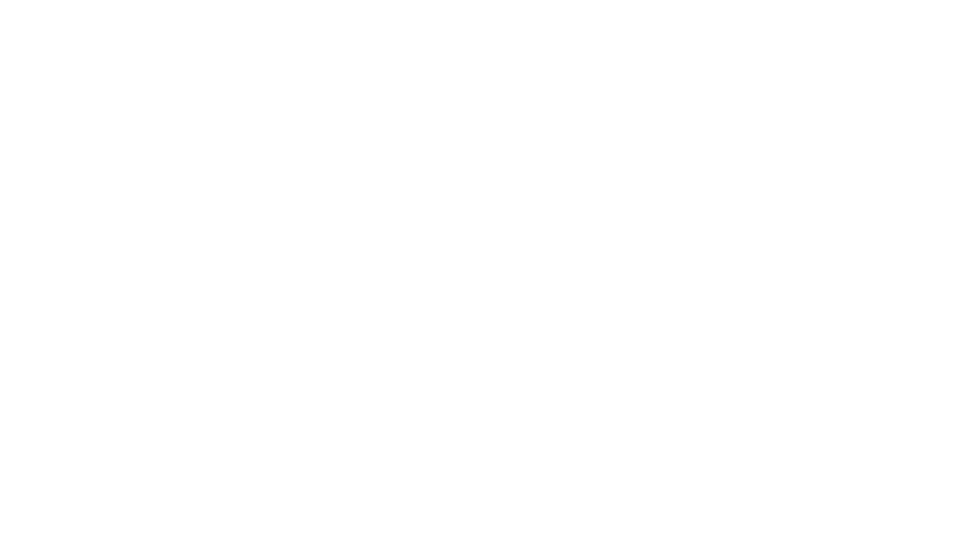
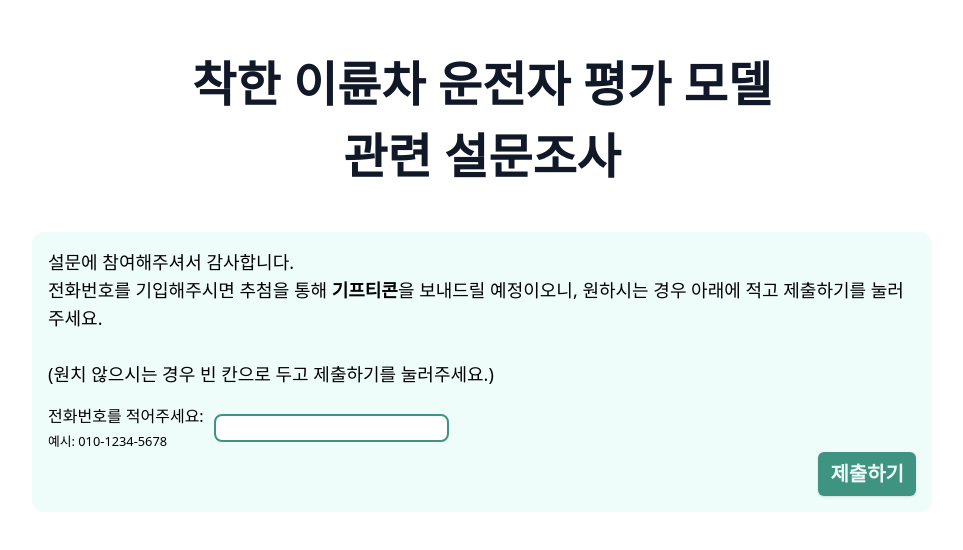
Before and after one commit to custardcream98/goodrider-interview-web, a Next.js app: page /submitted in a window 1280 px wide. Shown: the part 112-662 px from the top of the page, without its empty margins (158-1121 px from the left). Built offline with nearby package versions, Linux system fonts and the light colour scheme.

Commit message:
Feature: 전화번호 수집 및 결과 제출 구현

```diff
--- a/src/pages/index.tsx
+++ b/src/pages/index.tsx
@@ -8,8 +8,8 @@ const LandingPage = () => {
   const [isOnGoing, setIsOnGoing] = useState(false);
 
   useEffect(() => {
-    setIsEnded(Boolean(getStorage(storageKeys.isEnded)));
-    setIsOnGoing(Boolean(getStorage(storageKeys.isOnGoing)));
+    setIsEnded((_) => Boolean(getStorage(storageKeys.isEnded)));
+    setIsOnGoing((_) => Boolean(getStorage(storageKeys.isOnGoing)));
   }, []);
 
   return (
--- a/src/pages/submitted.tsx
+++ b/src/pages/submitted.tsx
@@ -1,5 +1,170 @@
-const Submitted = () => {
-  return <div></div>;
+import { useRouter } from "next/router";
+import { FormEvent, useEffect, useRef, useState } from "react";
+import { useRecoilValue } from "recoil";
+import Layout from "~/components/Layout";
+import { checkAllCompletedSelector } from "~/utils/atom";
+import { postData } from "~/utils/fetch";
+import {
+  getAllAnswers,
+  ILocalSelectiveAnswer,
+  removeLocalAnswer,
+  removeLocalisOnGoing,
+  setIsEndedLocalStorage,
+} from "~/utils/localStorage";
+import { IQuestionnaireData } from "~/utils/questionnaireDataInterface";
+import { createPairs, Questions } from "~/utils/question_data";
+import { getVideoQuestions, IVideoQuestion } from "~/utils/video_question_data";
+
+interface IProps {
+  sliderQuestions: Questions[];
+  selectiveQuestions: IVideoQuestion[];
+}
+
+const Submitted = ({ sliderQuestions, selectiveQuestions }: IProps) => {
+  const router = useRouter();
+  const checkAllCompleted = useRecoilValue(checkAllCompletedSelector);
+  const [isSubmitted, setIsSubmitted] = useState(false);
+  const [isPosted, setIsPosted] = useState(false);
+
+  const postDataAndLoad = async (questionnaireData: IQuestionnaireData) => {};
+
+  useEffect(() => {
+    if (!checkAllCompleted) {
+      router.push("interview/1");
+      return;
+    }
+  }, []);
+
+  const onSubmit = async (event: FormEvent<HTMLFormElement>) => {
+    event.preventDefault();
+
+    setIsSubmitted((_) => true);
+
+    const phoneNumber = phoneEleRef.current.value.trim().replaceAll("-", "");
+
+    const answers = getAllAnswers();
+    const questionsCount = sliderQuestions.length + selectiveQuestions.length;
+
+    let questionnaireData: IQuestionnaireData = {
+      questions_count: questionsCount,
+      results_slider: [],
+      results_selective: [],
+      phone: phoneNumber,
+    };
+
+    for (
+      let sliderQuestionIndex = 0;
+      sliderQuestionIndex < sliderQuestions.length;
+      sliderQuestionIndex++
+    ) {
+      questionnaireData.results_slider.push({
+        main_criteria_id: sliderQuestionIndex,
+        main_criteria: sliderQuestions[sliderQuestionIndex].mainCriteria,
+        sub_criterias: sliderQuestions[sliderQuestionIndex].pairs,
+        results: Array(sliderQuestions[sliderQuestionIndex].pairs.length)
+          .fill(0)
+          .map((_, subcriteriaIndex) => ({
+            sub_criteria_id: subcriteriaIndex,
+            sub_criteria_score:
+              answers[sliderQuestionIndex + 1][subcriteriaIndex + 1].toFixed(4),
+          })),
+      });
+    }
+
+    for (
+      let selectiveQuestionIndex = 0;
+      selectiveQuestionIndex < selectiveQuestions.length;
+      selectiveQuestionIndex++
+    ) {
+      questionnaireData.results_selective.push({
+        selective_criteria_id: selectiveQuestionIndex + 1,
+        selective_criteria: selectiveQuestions[selectiveQuestionIndex].question,
+        results: Array(
+          selectiveQuestions[selectiveQuestionIndex].selectives.length
+        )
+          .fill(0)
+          .map((_, subcriteriaIndex) => ({
+            sub_criteria_id: subcriteriaIndex,
+            sub_criteria_score: (
+              answers[
+                selectiveQuestionIndex + sliderQuestions.length + 1
+              ] as ILocalSelectiveAnswer
+            ).values[subcriteriaIndex],
+          })),
+      });
+    }
+
+    console.log(questionnaireData);
+
+    if (!(await postData(questionnaireData))) {
+      router.push("interview/1");
+      return;
+    }
+
+    removeLocalAnswer();
+    removeLocalisOnGoing();
+    setIsEndedLocalStorage();
+  };
+
+  const phoneEleRef = useRef<HTMLInputElement>(null);
+
+  return (
+    <Layout>
+      <div className="centering h-screen w-full flex-col bg-white">
+        <h1 className="keep-all mb-6 w-11/12 text-center text-title-mobile font-bold leading-normal text-gray-900 md:w-2/4 md:text-title">
+          착한 이륜차 운전자 평가 모델 관련 설문조사
+        </h1>
+        <main className="question-bundle max-w-[900px] p-4">
+          {!isSubmitted ? (
+            <>
+              <p className="mb-4 text-lg">
+                설문에 참여해주셔서 감사합니다. <br />
+                전화번호를 기입해주시면 추첨을 통해 <strong>기프티콘</strong>을
+                보내드릴 예정이오니, 원하시는 경우 아래에 적고 제출하기를
+                눌러주세요. <br /> <br />
+                (원치 않으시는 경우 빈 칸으로 두고 제출하기를 눌러주세요.)
+              </p>
+              <form className="w-full" onSubmit={onSubmit}>
+                <div className="flex flex-col items-center md:flex-row">
+                  <div className="mb-2 md:mb-0">
+                    <label className="block" htmlFor="phone">
+                      전화번호를 적어주세요:{" "}
+                    </label>
+                    <small>예시: 010-1234-5678</small>
+                  </div>
+                  <input
+                    id="phone"
+                    className="ml-3 rounded-md outline outline-2 outline-darkmint"
+                    type="tel"
+                    pattern="[0-9]{3}-[0-9]{4}-[0-9]{4}"
+                    ref={phoneEleRef}
+                  />
+                </div>
+                <button className="page-btn ml-auto block" type="submit">
+                  제출하기
+                </button>
+              </form>
+            </>
+          ) : !isPosted ? (
+            <p className="mt-5 text-xl">
+              데이터 전송중입니다. 잠시 기다려주세요.
+            </p>
+          ) : (
+            <p className="mt-5 text-xl">설문에 참여해주셔서 감사합니다! 🙇</p>
+          )}
+        </main>
+      </div>
+    </Layout>
+  );
 };
 
 export default Submitted;
+
+export async function getStaticProps(): Promise<{ props: IProps }> {
+  const sliderQuestions = createPairs();
+  const selectiveQuestions = getVideoQuestions();
+
+  return {
+    props: { sliderQuestions, selectiveQuestions },
+  };
+}
--- /dev/null
+++ b/src/utils/fetch.ts
@@ -0,0 +1,29 @@
+import { IQuestionnaireData } from "./questionnaireDataInterface";
+
+const BE_URL = "http://geodb.uos.ac.kr/api/driver/post/survey";
+
+export const postData = async (
+  questionnaireData: IQuestionnaireData
+): Promise<Response | null> => {
+  try {
+    console.log(JSON.stringify(questionnaireData));
+
+    const response = await fetch(BE_URL, {
+      method: "POST",
+      // mode: "no-cors",
+      headers: {
+        "content-type": "application/json",
+      },
+      body: JSON.stringify(questionnaireData),
+    });
+
+    if (!response.ok) {
+      throw response.statusText;
+    }
+
+    return response;
+  } catch (e) {
+    alert("데이터 전송에 실패했습니다.\n다시 시도해주세요.");
+    return null;
+  }
+};
--- a/src/utils/localStorage.ts
+++ b/src/utils/localStorage.ts
@@ -81,4 +81,11 @@ export const getCheckerAnswer = (
   return currentAnswers !== null ? currentAnswers[questionIndex] : null;
 };
 
+export const removeLocalAnswer = () =>
+  localStorage.removeItem(storageKeys.answers);
+export const removeLocalisOnGoing = () =>
+  localStorage.removeItem(storageKeys.answers);
+export const setIsEndedLocalStorage = () =>
+  setStorage(storageKeys.isEnded, true);
+
 export default storageKeys;
--- a/src/utils/question_data.ts
+++ b/src/utils/question_data.ts
@@ -93,7 +93,7 @@ const hierarchy: ICriteria = {
   ],
 };
 
-type Pairs = {
+export type Pairs = {
   criteria1: string;
   criteria2: string;
 }[];
--- /dev/null
+++ b/src/utils/questionnaireDataInterface.ts
@@ -0,0 +1,27 @@
+import { Pairs } from "./question_data";
+
+export interface IQuestionnaireData {
+  questions_count: number;
+  results_slider: ISliderQuestionData[];
+  results_selective: ISelectiveQuestionData[];
+  phone: string;
+}
+
+export interface ISliderQuestionData {
+  main_criteria_id: number;
+  main_criteria: string;
+  sub_criterias: Pairs;
+  results: {
+    sub_criteria_id: number;
+    sub_criteria_score: number;
+  }[];
+}
+
+export interface ISelectiveQuestionData {
+  selective_criteria_id: number;
+  selective_criteria: string;
+  results: {
+    sub_criteria_id: number;
+    sub_criteria_score: number;
+  }[];
+}
```
